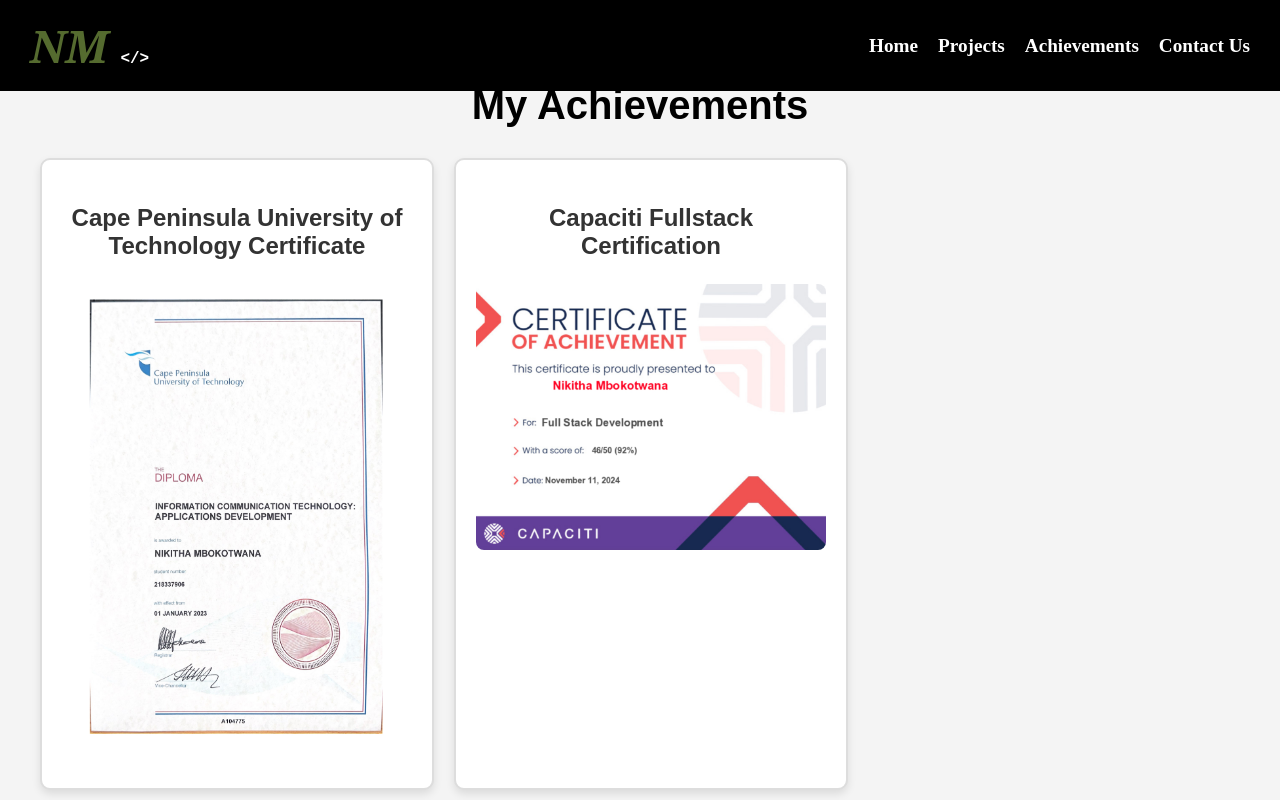
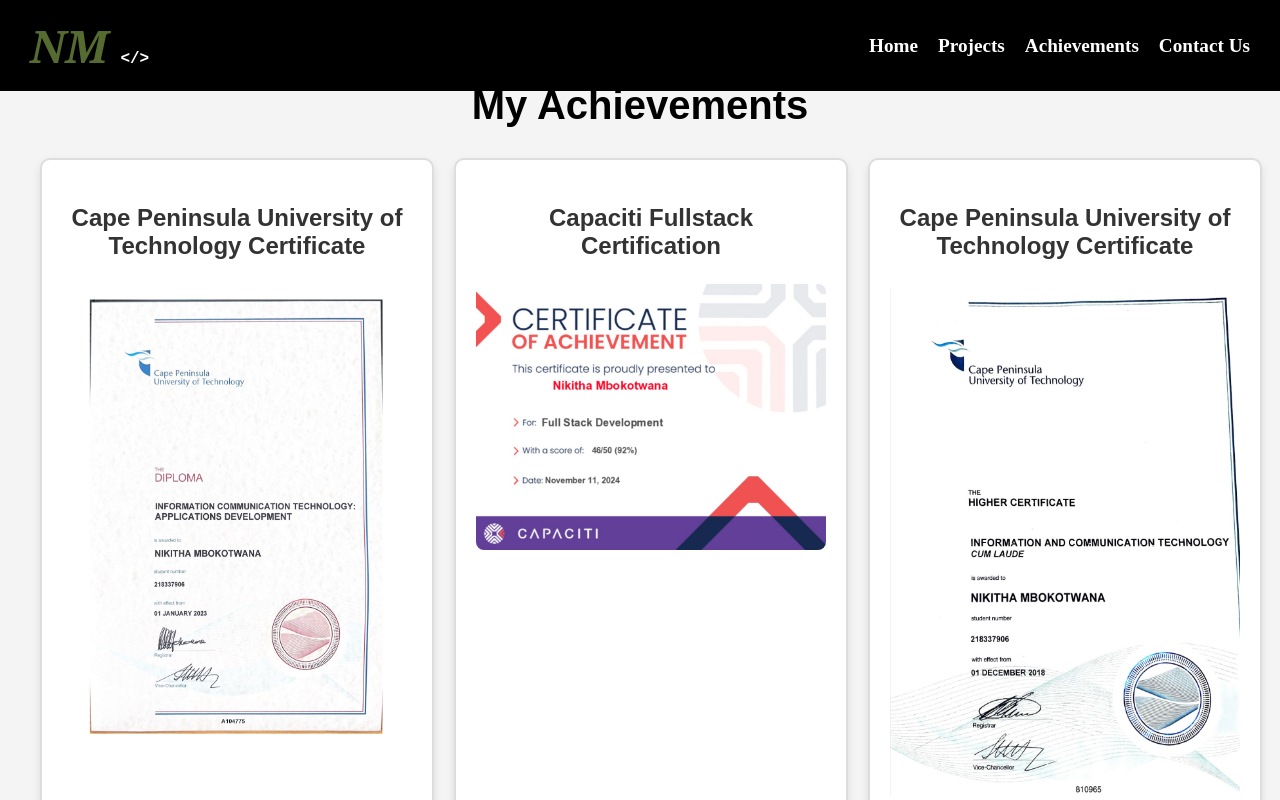
Before and after one commit to Nikithamboks25/nikitha-portfolio, a React (Create React App) app: page /achievements in a window 1280 px wide. Shown: the top 800 px of the page. Built offline with nearby package versions, Linux system fonts and the light colour scheme.

Commit message:
added picture on achievements

```diff
--- a/src/pages/Achievements.js
+++ b/src/pages/Achievements.js
@@ -3,6 +3,7 @@ import React from 'react';
 import './../styles/Project.css';
 import FullstackPicture from "../assets/fullstack.jpg";
 import DiplomaPicture from "../assets/diploma.jpg";
+import HigherCertificate from "../assets/HC.jpg"
 
 const Achievements = () => {
   return (
@@ -20,6 +21,11 @@ const Achievements = () => {
           <h3>Capaciti Fullstack Certification</h3>
           <img src={FullstackPicture} alt="Fullstack Certification" className="project-image" style={{ width: "350px", height: "auto"}}/>
         </div>
+        {/* Achievement 3 */}
+        <div className="project-card">
+          <h3>Cape Peninsula University of Technology Certificate</h3>
+          <img src={HigherCertificate} alt=" Higher Certification" className="project-image" style={{ width: "350px", height: "auto"}}/>
+        </div>
       </div>
     </section>
   );
```
Also changed, not shown: src/assets/HC.jpg (added).
